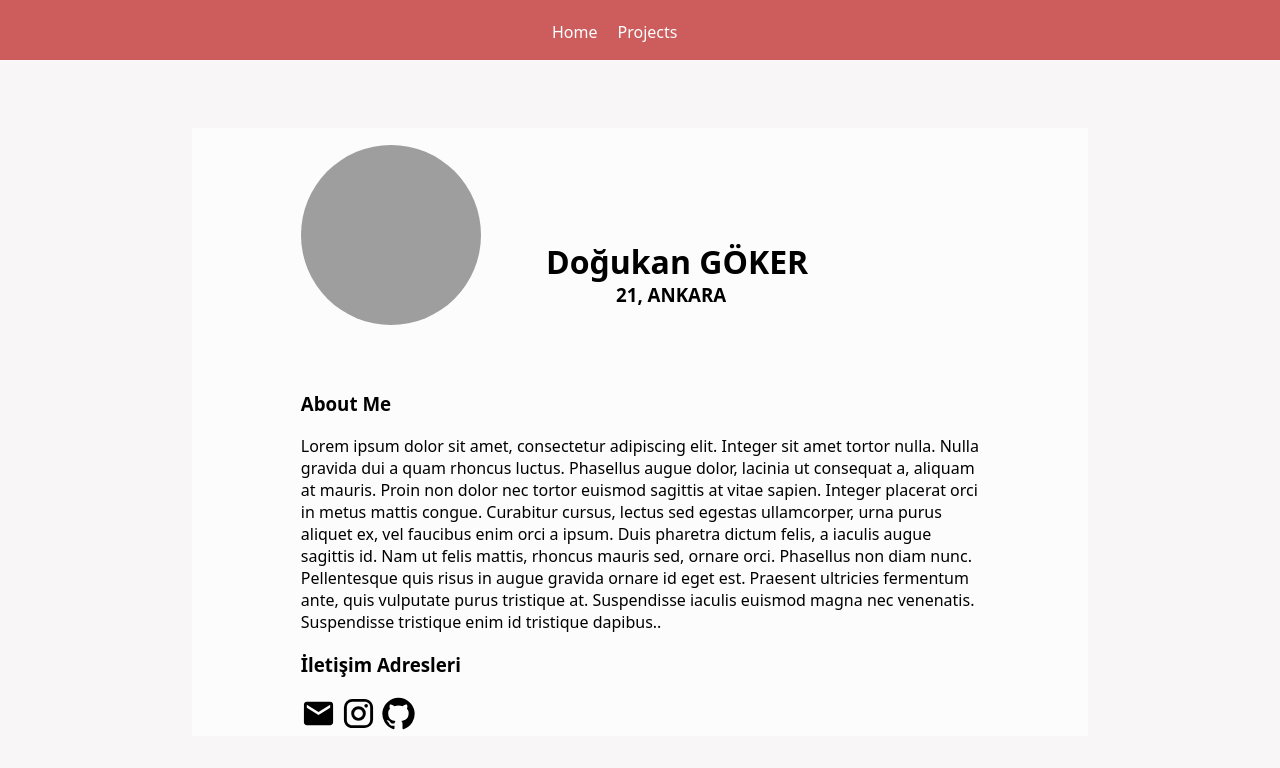
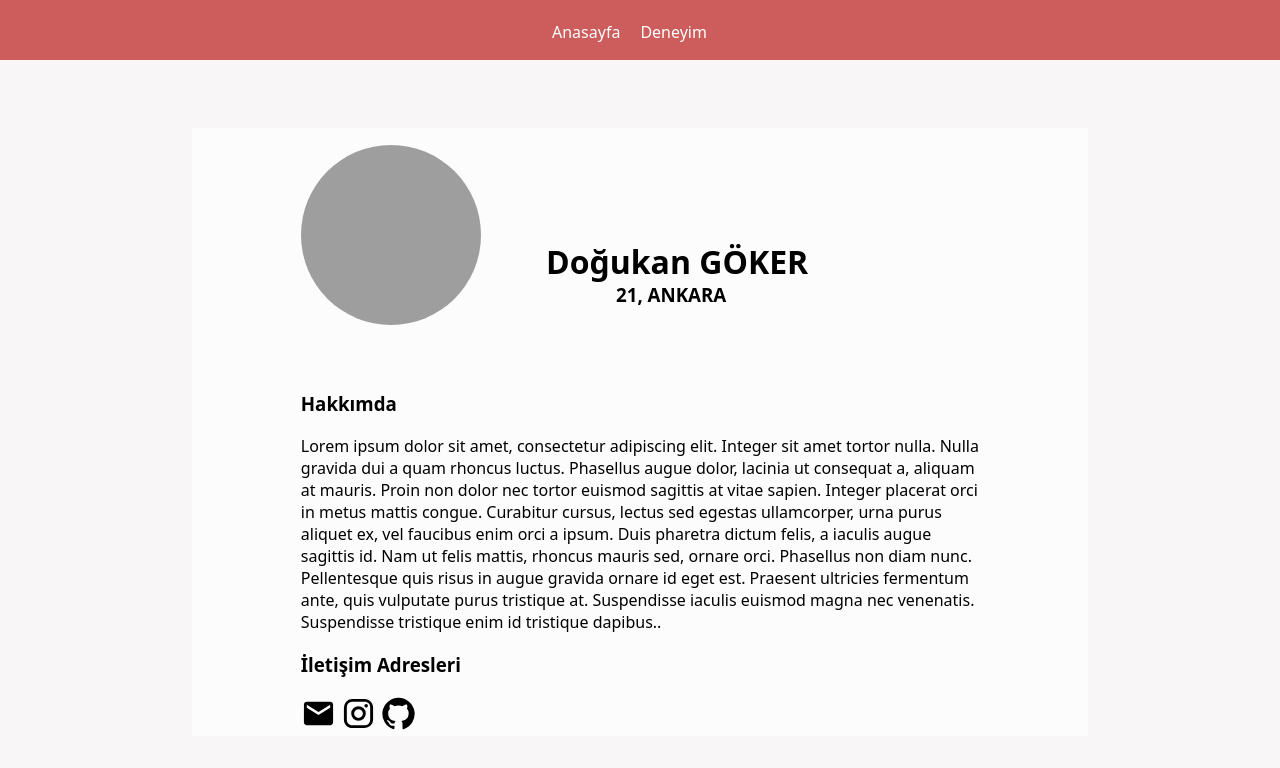
Before and after one commit to dogukangoker/blog-with-react-mui, a React (Create React App) app: page / in a window 1280 px wide. Shown: the top 768 px of the page. Built offline with nearby package versions, Linux system fonts and the light colour scheme; grey boxes are pictures that could not be loaded; the HTML template or start-up script is replaced by a standard one.

Commit message:
panoya kopyalama fonksiyonu

```diff
--- a/src/App.js
+++ b/src/App.js
@@ -12,10 +12,10 @@ function App() {
             <div className="Menu">
                 <ul>
                     <li>
-                        <Link className="linkHome" to="/">Home</Link>
+                        <Link className="linkHome" to="/">Anasayfa</Link>
                     </li>
                     <li>
-                        <Link className="linkHome" to="/projects">Projects</Link>
+                        <Link className="linkHome" to="/projects">Deneyim</Link>
                     </li>
                 </ul>
             </div>
--- a/src/pages/About.js
+++ b/src/pages/About.js
@@ -1,4 +1,4 @@
-import React from 'react'
+import React, {useState} from 'react'
 import '../styles/About.css'
 import Container from '@mui/material/Container'
 import Avatar from '@mui/material/Avatar'
@@ -6,9 +6,30 @@ import {BrowserRouter as Router, Link} from 'react-router-dom'
 import MailIcon from '@mui/icons-material/Mail';
 import InstagramIcon from '@mui/icons-material/Instagram';
 import GitHubIcon from '@mui/icons-material/GitHub';
-import Spacer from 'react-spacer'
+import Alert from '@mui/material/Alert';
 
-function About() {
+export default function About() {
+    const [copy,
+        setCopy] = useState(false);
+
+    function copytoClipboard() {
+        navigator
+            .clipboard
+            .writeText("dogukangkr1234@gmail.com")
+        setCopy(true);
+    }
+
+    function succesFunc() {
+        return (
+            <Alert
+                style={{
+                marginBottom: '5%'
+            }}
+                severity="success">
+                <strong>Panoya kopyalandı!</strong>
+            </Alert>
+        )
+    }
     return (
         <Router>
             <Container
@@ -41,7 +62,7 @@ function About() {
                     paddingLeft: '400px'
                 }}>21, ANKARA</h3>
                 <div style={{}} className="main">
-                    <h3>About Me</h3>
+                    <h3>Hakkımda</h3>
                     <p>Lorem ipsum dolor sit amet, consectetur adipiscing elit. Integer sit amet
                         tortor nulla. Nulla gravida dui a quam rhoncus luctus. Phasellus augue dolor,
                         lacinia ut consequat a, aliquam at mauris. Proin non dolor nec tortor euismod
@@ -58,13 +79,15 @@ function About() {
                         textDecoration: 'none',
                         color: 'black'
                     }}
-                        to="mailto@dogukangkr1234@gmail.com">
+                        to="">
                         <MailIcon
                             style={{
                             paddingRight: '5px'
                         }}
+                            onClick={() => copytoClipboard()}
                             fontSize="large"/>
                     </Link>
+
                     <Link
                         style={{
                         textDecoration: 'none',
@@ -95,11 +118,13 @@ function About() {
                         }}
                             fontSize="large"></GitHubIcon>
                     </Link>
+                    {copy
+                        ? succesFunc()
+                        : ""}
+                    <span></span>
                 </div>
 
             </Container>
         </Router>
     );
 }
-
-export default About;
```
